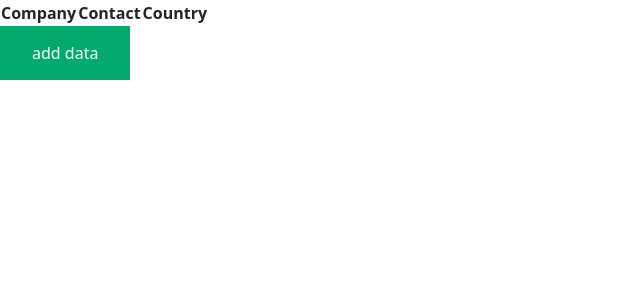
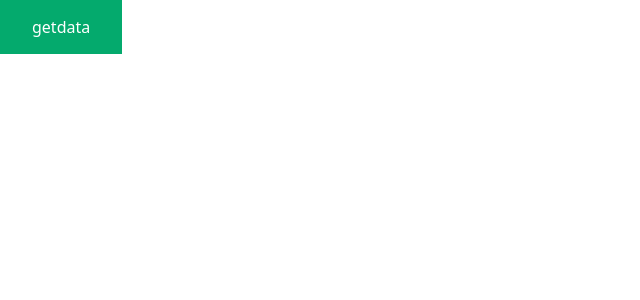
Before and after one commit to AutomationForAll/angular-repo, an Angular app in the folder angular/: page / in a window 1280 px wide. Shown: the top 300 px of the page, without its empty margins (0-640 px from the left). Built offline with nearby package versions, Linux system fonts and the light colour scheme.

Commit message:
obervable

```diff
--- a/angular/src/app/app.component.html
+++ b/angular/src/app/app.component.html
@@ -64,7 +64,7 @@
 
 <!-- <button type="submit" (click)="onclicksub()">click</button>
 <app-componentref></app-componentref> -->
-<div>
+<!-- <div>
 <table>
   <tr>
     <th>Company</th>
@@ -78,4 +78,6 @@
   </tr>
 </table>
 <app-componentref></app-componentref>
-</div>
+</div> -->
+
+<app-observe></app-observe>
--- a/angular/src/app/app.component.ts
+++ b/angular/src/app/app.component.ts
@@ -14,12 +14,13 @@ import { CutomClassComponent } from './cutom-class/cutom-class.component';
 import { CustomClassDirectiveDirective } from './custom-class-directive.directive';
 import { subscribe } from './service/subscribe.service';
 import { UserData } from './module/appdata';
+import { ObserveComponent } from './observe/observe.component';
 
 
 @Component({
   selector: 'app-root',
   standalone: true,
-  imports: [RouterOutlet,ComponentrefComponent,TempleteRefeComponent,NgcontentComponent,SiblingComponent,NgphasesComponent,NgIf,CutomedirectivesDirective,HostlistnerAndbindingDirective,CutomClassComponent,CustomClassDirectiveDirective,NgStyle,NgSwitch,NgSwitchCase,NgSwitchDefault,NgFor],
+  imports: [RouterOutlet,ComponentrefComponent,TempleteRefeComponent,NgcontentComponent,SiblingComponent,NgphasesComponent,NgIf,CutomedirectivesDirective,HostlistnerAndbindingDirective,CutomClassComponent,CustomClassDirectiveDirective,NgStyle,NgSwitch,NgSwitchCase,NgSwitchDefault,NgFor,ObserveComponent],
   templateUrl: './app.component.html',
   styleUrl: './app.component.css',
   providers:[subscribe]
--- /dev/null
+++ b/angular/src/app/observe/observe.component.html
@@ -0,0 +1,5 @@
+
+<div *ngFor="let x of data">
+{{x}}
+</div>
+<button (click)="fetchData()">getdata</button>
--- /dev/null
+++ b/angular/src/app/observe/observe.component.ts
@@ -0,0 +1,65 @@
+import { NgFor } from '@angular/common';
+import { Component } from '@angular/core';
+import { from, Observable, of } from 'rxjs';
+
+@Component({
+  selector: 'app-observe',
+  standalone: true,
+  imports: [NgFor],
+  templateUrl: './observe.component.html',
+  styleUrl: './observe.component.css'
+})
+export class ObserveComponent {
+
+  data:any[]=[]
+
+  arr1:any[]=[1,2,3,4]
+  arr2:any[]=[5,6,7,8]
+  data1:string='hello'
+
+  //  myobsrevable =new Observable((ob)=>{
+  //   setTimeout(()=>{ob.next(1)},1000)
+  //   setTimeout(()=>{ob.next(2)},2000)
+  //   setTimeout(()=>{ob.next(3)},3000)
+  //  // setTimeout(()=>{ob.error('this is error')},4000)
+  //   setTimeout(()=>{ob.next(4)},5000)
+  //   setTimeout(()=>{ob.next(5)},6000)
+  //   setTimeout(()=>{ob.complete()},7000)
+  //  });
+
+  //myobsrevable=of(this.arr1,this.arr2)
+
+ //myobsrevable=from(this.data1)
+
+ mypromise= new Promise((resolve,reject)=>{
+  resolve
+ })
+
+
+  // fetchData(){
+  //   this.myobsrevable.subscribe((value)=>{
+  //     this.data.push(value);
+  //   },(err)=>{
+  //     alert('this is alert msg')
+  //   },()=>{
+  //     alert('this is complete msg')
+  //   })
+  // }
+
+  fetchData(){
+    this.myobsrevable.subscribe({
+
+      next:(value)=>{
+        this.data.push(value);
+      },
+      error:(err)=> {
+        alert('this is error msg')
+      },
+      complete:()=> {
+        alert('this is complete msg')
+      }
+    }
+
+    )
+  }
+}
```
Also changed, not shown: angular/src/app/observe/observe.component.css (added), 1 other file (tests, documents, lock files or other folders).
